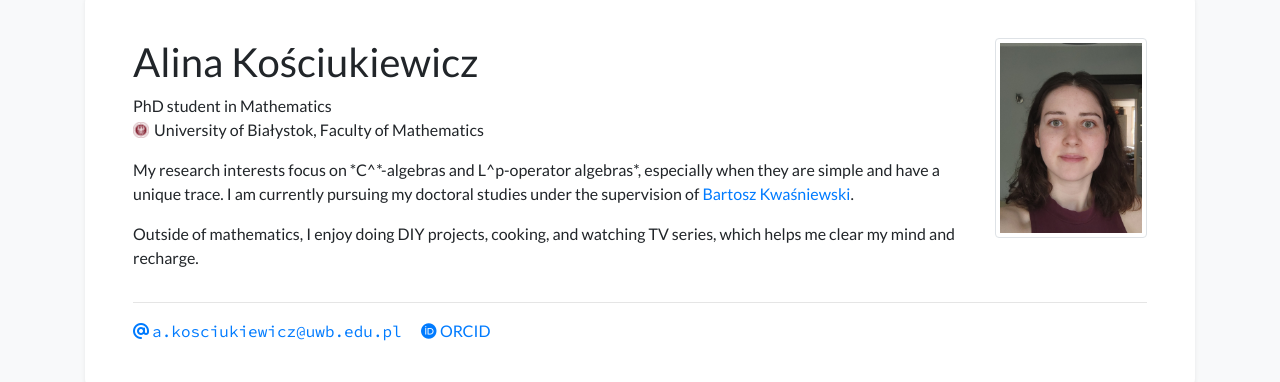
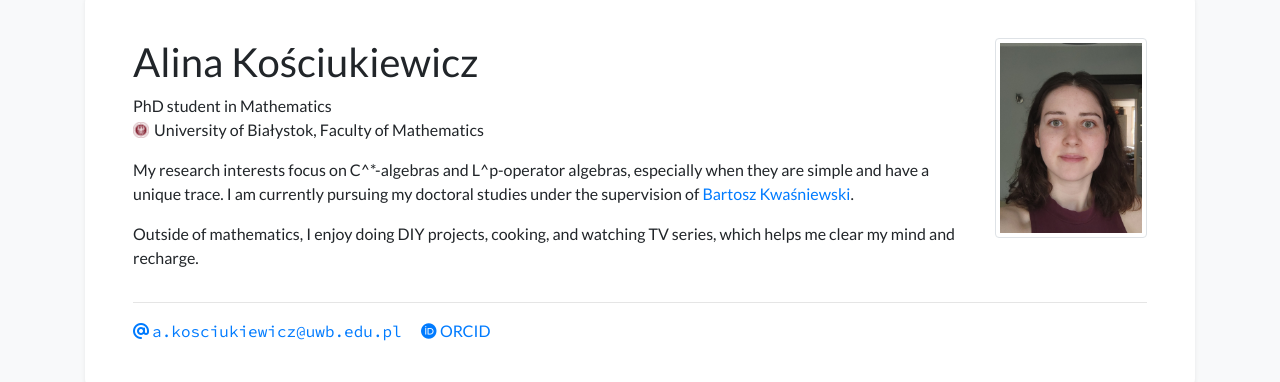
Before and after one commit to halinabezh/halinabezh.github.io, a Jekyll site: the page built from index.html, in a window 1280 px wide. Shown: the part 90-472 px from the top of the page. Built offline with Jekyll 4.4.1, drawn with Linux system fonts in a browser that asks for light colours; nearby versions of some CDN libraries; a style sheet for code colours, icons or effects is not loaded.

```diff
--- a/_data/profile.yml
+++ b/_data/profile.yml
@@ -18,7 +18,7 @@ orcid: 0009-0008-6061-9426
 short_bio_text_justify: false
 short_bio: >-
   <p>
-    My research interests focus on  *C^*-algebras and L^p-operator algebras*, especially when they are simple and have a unique trace.
+    My research interests focus on  C^*-algebras and L^p-operator algebras, especially when they are simple and have a unique trace.
     I am currently pursuing my doctoral studies under the supervision of <a href="http://math.uwb.edu.pl/~zaf/kwasniewski" target="_blank">Bartosz Kwaśniewski</a>.
   </p>
   <p>
```
